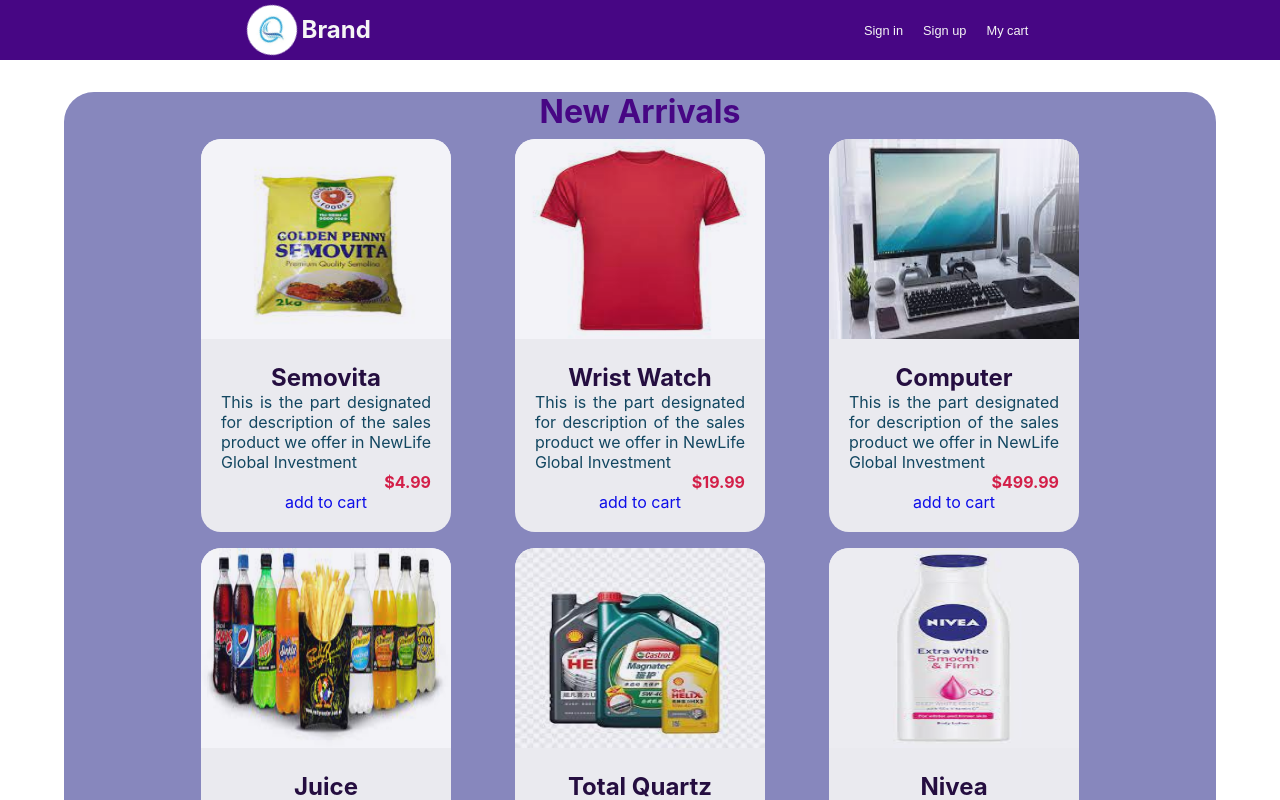
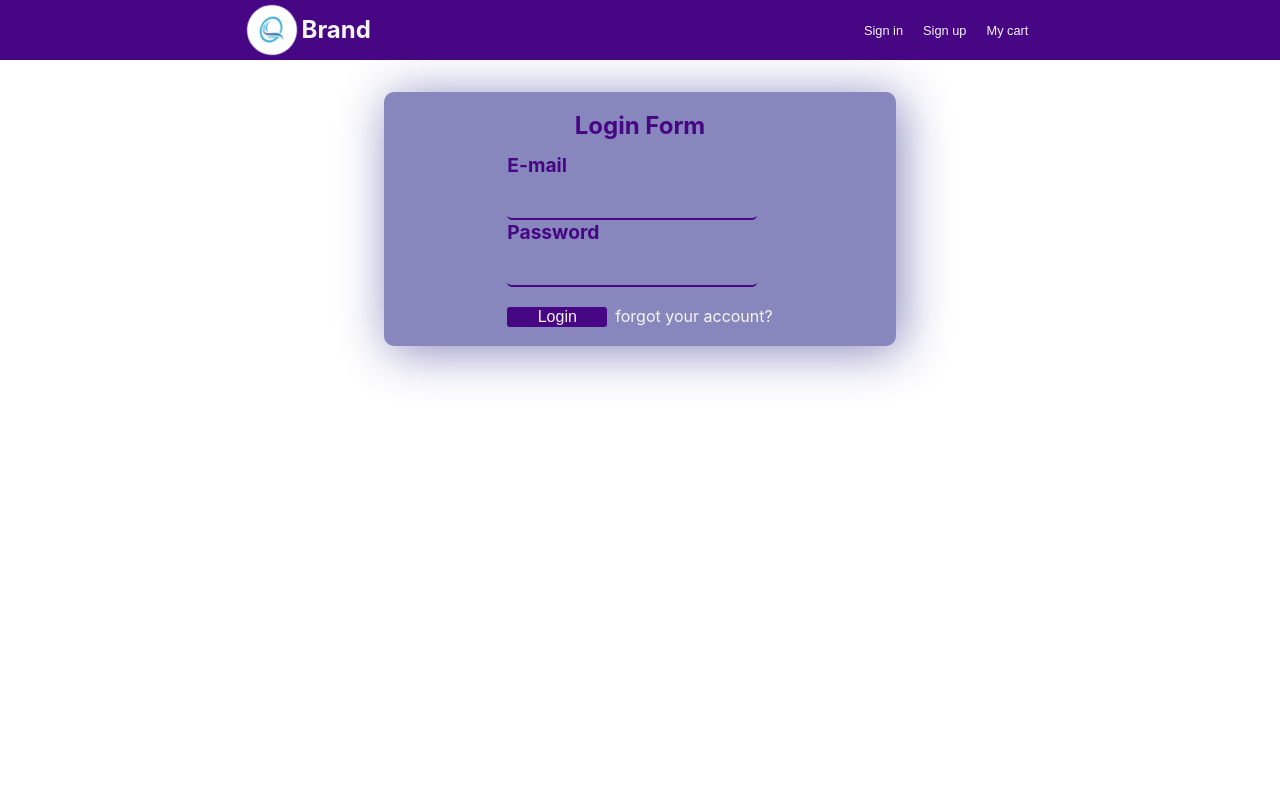
Before and after one commit to Emmanuel-002/buyit-netlify, a React (Create React App) app: page / in a window 1280 px wide. Both pictures are taken after a click on the button "Sign in". Shown: the top 800 px of the page. Built offline with nearby package versions, Linux system fonts and the light colour scheme.

Commit message:
signin_signup fuctional with useState

```diff
--- a/src/App.js
+++ b/src/App.js
@@ -1,20 +1,50 @@
-import './App.css';
+import styles from './Components/Header/Header.module.css'
+import {useState} from 'react'
+import SignUp from './Components/SignUp/SignUp';
+import Login from './Components/Login/Login';
 import Product from './Components/Product/Product';
-import Header from './Components/Header/Header';
+// import Header from './Components/Header/Header';
 import NewArrival from './Components/Product/NewArrivals';
 import Footer from './Components/Footer/Footer';
 
 function App() {
+  const [loginState,setLoginState] = useState(false)
+    const [signUpState,setSignUpState] = useState(false)
+    const [homePageState,setHomePageState] = useState(true)
+
+
+    const loginHandler=()=>{
+        setLoginState(true)
+        setSignUpState(false)
+        setHomePageState(false)
+    }
+    const signUpHandler = () =>{
+        setSignUpState(true)
+        setLoginState(false)
+        setHomePageState(false)
+    }
   return(
     <div>
-      <Header />
-      <div className="main">
-          <NewArrival />
-      </div>
-      <div className="main">
-          <Product />
-      </div>
-      <Footer />
+      <header>
+            <div className={styles.headerLeft}>
+                <div className={styles.logo}>
+                <img src='images/logo.jpg' alt='Logo'></img>
+                </div>
+                <h2>Brand</h2>
+            </div>
+            <div className={styles.headerRight}>
+                <button onClick={loginHandler}>Sign in</button>
+                <button onClick={signUpHandler}>Sign up</button>
+                <button>My cart</button>
+            </div>
+        </header>
+        {signUpState ? <SignUp />:""}
+        {loginState ? <Login />:""}
+          {homePageState ? <div>
+            <NewArrival />
+            <Product />
+            <Footer />
+          </div> : ""}
     </div>
   )
 
--- a/src/Components/Header/Header.js
+++ b/src/Components/Header/Header.js
@@ -1,6 +1,7 @@
 import styles from './Header.module.css';
+// import {useState}  from 'react'
+const Header = () =>{
 
-const Header = () =>{
     return(
         <header>
             <div className={styles.headerLeft}>
--- /dev/null
+++ b/src/Components/Login/Login.js
@@ -0,0 +1,22 @@
+import styles from './Login.module.css'
+
+const Login = () =>{
+   return(
+        <div className={styles.login_form}>
+            <h2>Login Form</h2>
+            <form action='/'>
+                <div className={styles.login_input}>
+                    <label htmlFor='email'>E-mail</label> <br />
+                    <input type='email' id='email' required />
+                </div>
+                <div className={styles.login_input}>
+                    <label htmlFor='password'>Password</label> <br />
+                    <input type='password' id='password' required />
+                </div>
+                <input type='submit' value="Login" />
+                <a href='/'>forgot your account?</a>
+            </form>
+        </div>
+    )
+}
+export default Login
--- /dev/null
+++ b/src/Components/Login/Login.module.css
@@ -0,0 +1,62 @@
+*{
+    box-sizing: border-box;
+}
+.login_form{
+    width: 40%;
+    margin: 2rem auto;
+    background-color: rgb(135, 135, 189);
+    box-shadow: 5px 5px 50px rgb(135, 135, 189);
+    border-radius: 10px;
+    display: flex;
+    flex-flow: column nowrap;
+    align-items: center;
+    color: whitesmoke;
+    padding: 1.2rem 0 ;
+}
+@media all and (max-width:700px){
+    .login_form{
+        width: 95%;
+    }
+}
+.login_form h2{
+    color: rgb(71, 6, 132);
+    margin-bottom: 0.8rem;
+    text-align: center;
+}
+.login_form .login_input input{
+    width: 250px;
+    height: 1.5rem;
+    background-color: inherit;
+    border: none;
+    border-bottom: 2px solid rgb(71, 6, 132);
+    border-radius: 5px;
+    color: whitesmoke;
+}
+.login_form .login_input input:focus{
+    outline: 0;
+}
+.login_form label{
+    font-size: 1.2rem;
+    color: rgb(71, 6, 132);
+    font-weight: bold;
+}
+.login_form input{
+    align-self: center;
+    margin-top: 1.2rem;
+    margin-right: 0.5rem;
+    border: none;
+    border-radius: 3px;
+    font-size: 1rem;
+    color: whitesmoke;
+    width: 100px;
+    background-color: rgb(71, 6, 132);
+    opacity: 1;
+    transition: all 200ms ease-in-out 0s;
+}
+.login_form input[type="submit"]:hover{
+    opacity: 0.6;
+}
+.login_form a{
+    color: whitesmoke;
+    text-decoration: none;
+}
--- /dev/null
+++ b/src/Components/SignUp/SignUp.js
@@ -0,0 +1,33 @@
+import styles from './SignUp.module.css'
+
+const SignUp = () =>{
+    return(
+        <div className={styles.signup_form}>
+            <h2>Register</h2>
+            <form action='/'>
+                <div className={styles.signup_input}>
+                    <label htmlFor='firstname'>First Name</label> <br />
+                    <input type='text' id='firstname' required />
+                </div>
+                <div className={styles.signup_input}>
+                    <label htmlFor='lastname'>First Name</label> <br />
+                    <input type='text' id='lastname' required />
+                </div>
+                <div className={styles.signup_input}>
+                    <label htmlFor='email'>E-mail</label> <br />
+                    <input type='email' id='email' required />
+                </div>
+                <div className={styles.signup_input}>
+                    <label htmlFor='password'>Password</label> <br />
+                    <input type='password' id='password' required />
+                </div>
+                <div className={styles.signup_input}>
+                    <label htmlFor='password'>Confirm Password</label> <br />
+                    <input type='password' id='password' required />
+                </div>
+                <input type='submit' value="Register" />
+            </form>
+        </div>
+    )
+}
+export default SignUp
--- /dev/null
+++ b/src/Components/SignUp/SignUp.module.css
@@ -0,0 +1,58 @@
+*{
+    box-sizing: border-box;
+}
+.signup_form{
+    width: 40%;
+    margin: 2rem auto;
+    background-color: rgb(135, 135, 189);
+    box-shadow: 5px 5px 50px rgb(135, 135, 189);
+    border-radius: 10px;
+    display: flex;
+    flex-flow: column nowrap;
+    align-items: center;
+    color: whitesmoke;
+    padding: 1.2rem 0 ;
+}
+@media all and (max-width:700px){
+    .signup_form{
+        width: 95%;
+    }
+}
+.signup_form h2{
+    color: rgb(71, 6, 132);
+    margin-bottom: 0.8rem;
+    text-align: center;
+}
+.signup_form .signup_input input{
+    width: 250px;
+    height: 1.5rem;
+    background-color: inherit;
+    border: none;
+    border-bottom: 2px solid rgb(71, 6, 132);
+    border-radius: 5px;
+    color: whitesmoke;
+}
+.signup_form .signup_input input:focus{
+    outline: 0;
+}
+.signup_form label{
+    font-size: 1.2rem;
+    color: rgb(71, 6, 132);
+    font-weight: bold;
+}
+.signup_form input{
+    align-self: center;
+    margin-top: 1.2rem;
+    margin-right: 0.5rem;
+    border: none;
+    border-radius: 3px;
+    font-size: 1rem;
+    color: whitesmoke;
+    width: 100px;
+    background-color: rgb(71, 6, 132);
+    opacity: 1;
+    transition: all 200ms ease-in-out 0s;
+}
+.signup_form input[type="submit"]:hover{
+    opacity: 0.6;
+}
```
